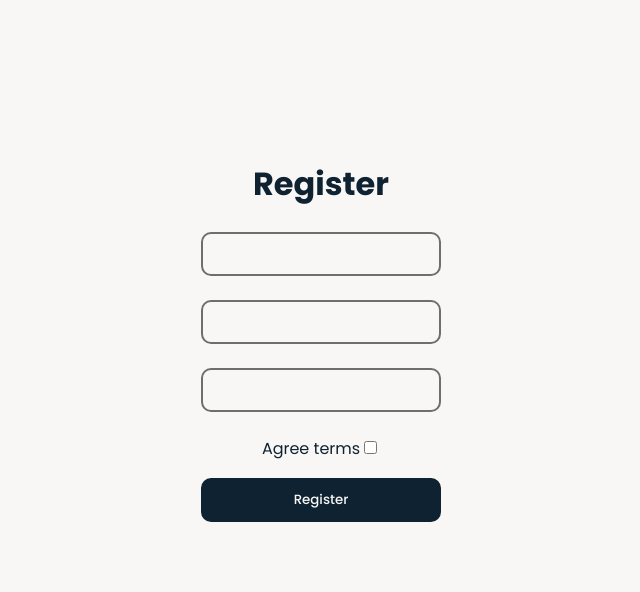
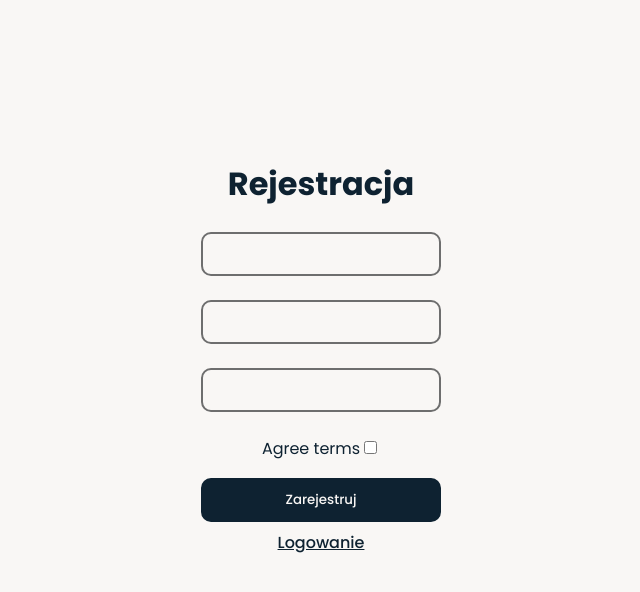
Before and after one commit to m-uchyla/symfony-blog, a Symfony app: template templates/registration/register.html.twig in a window 1280 px wide. Shown: the part 57-649 px from the top of the page, without its empty margins (319-959 px from the left). Run offline with Twig, Linux system fonts and the light colour scheme; the template is opened without the code that fills it, so the values that code supplies are empty; form fields are guessed from the names that the template uses; some libraries are stand-ins or nearby versions.

Commit message:
Nav between login & register

```diff
--- a/public/style.css
+++ b/public/style.css
@@ -273,6 +273,10 @@ button:active{
     border-radius: 10px;
 }
 
+.loginWrapper .securityNav{
+    margin-top:0.5rem;
+}
+
 .alert-danger{
     font-size: 12px;
     margin: auto;
--- a/templates/registration/register.html.twig
+++ b/templates/registration/register.html.twig
@@ -4,7 +4,7 @@
 
 {% block body %}
 <div class="loginWrapper">
-    <h1>Register</h1>
+    <h1>Rejestracja</h1>
 
     {{ form_errors(registrationForm) }}
 
@@ -16,7 +16,10 @@
         }) }}
         {{ form_row(registrationForm.agreeTerms) }}
 
-        <button type="submit" class="btn">Register</button>
+        <button type="submit" class="btn">Zarejestruj</button>
     {{ form_end(registrationForm) }}
+    <div class="securityNav">
+        <a href="{{path('app_login')}}">Logowanie</a>
+    </div>
 </div>
 {% endblock %}
--- a/templates/security/login.html.twig
+++ b/templates/security/login.html.twig
@@ -19,6 +19,10 @@
             Zaloguj
         </button>
     </form>
+    <div class="securityNav">
+        <a href="{{path('app_register')}}">Rejestracja</a>
+    </div>
+
     {% if error %}
         <div class="alert alert-danger">Error: {{ error.messageKey|trans(error.messageData, 'security') }}</div>
     {% endif %}
@@ -28,5 +32,6 @@
             You are logged in as {{ app.user.userIdentifier }}, <a href="{{ path('app_logout') }}">Logout</a>
         </div>
     {% endif %}
+
 </div>
 {% endblock %}
```
